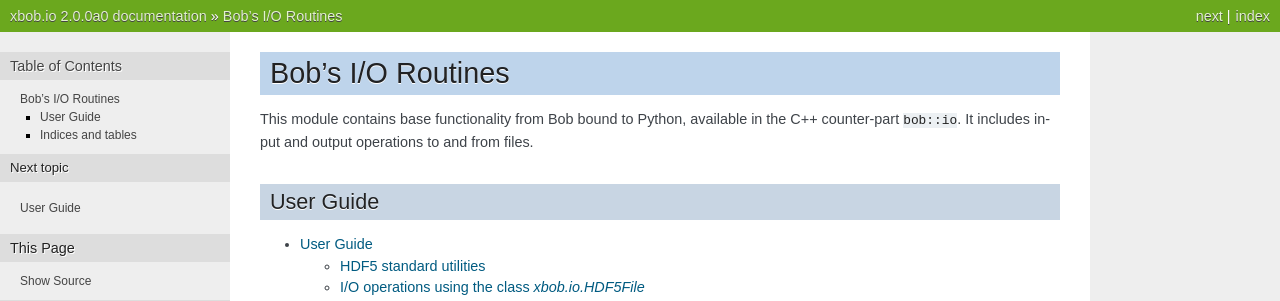
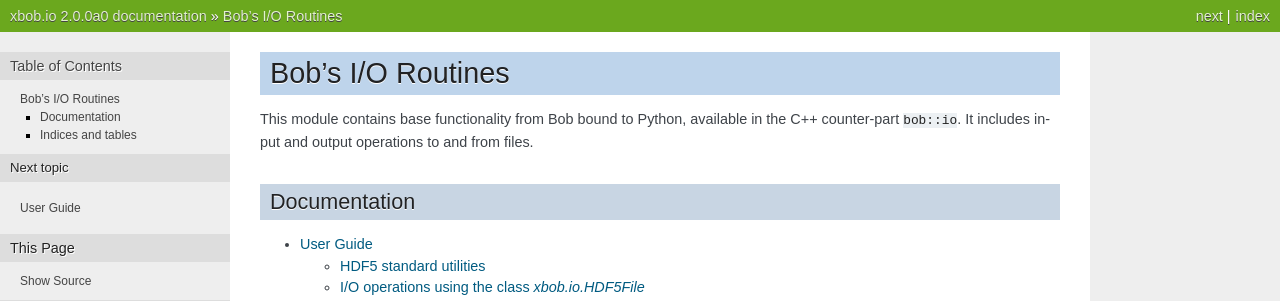
Before and after one commit to rikuhuttunen/bob.io.base, a Sphinx documentation site: the page built from doc/index.rst, in a window 1280 px wide. Shown: the top 301 px of the page. Built offline with Sphinx 7.4.7, drawn with Linux system fonts in a browser that asks for light colours; formulas are drawn with MathJax 3; pages that are not in the unit, such as notebooks, are missing from menus.

Commit message:
User Guide -> Documentation

```diff
--- a/doc/index.rst
+++ b/doc/index.rst
@@ -12,8 +12,8 @@ This module contains base functionality from Bob bound to Python, available in
 the C++ counter-part ``bob::io``. It includes input and output operations to
 and from files.
 
-User Guide
-----------
+Documentation
+-------------
 
 .. toctree::
    :maxdepth: 2
```
